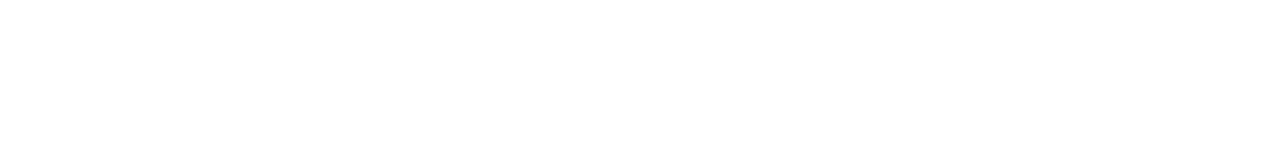
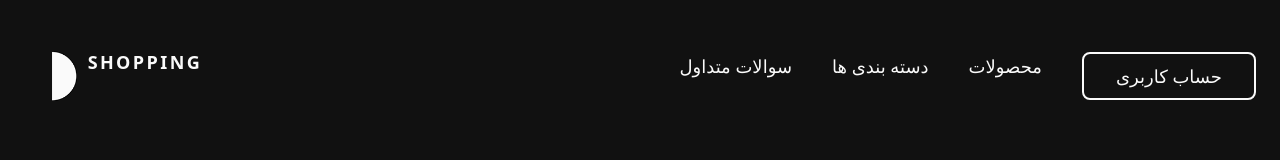
Before and after one commit to sarahkhoshaghebat/Tailwind-site, a website: page index.html in a window 1280 px wide. Drawn offline with nearby package versions, Linux system fonts and the light colour scheme; files that its build step writes are made by us from their sources.

Commit message:
Add Desing

```diff
--- a/index.html
+++ b/index.html
@@ -7,6 +7,23 @@
   <title>Tailwind Project</title>
   <script src="https://cdn.tailwindcss.com"></script>
 </head>
-<body class="overflow-x-hidden">
+<body class="overflow-x-hidden font-vazirmatn antialiased bg-[#111111] text-[#fafafa]">
+  <nav class="container mx-auto relative p-6">
+      <div class="flex  items-center justify-between space-x-20 my-6">
+        <div class="flex">
+          <img class="w-3/12" src="./images/logo.png">
+          <span class="tracking-[.15rem] pt[.0rem] pl-2 font-bold text-lg uppercase">shopping</span>
+        </div>
+        <div class="item-center space-x-10 text-lg md:flex">
+          <a href="#">سوالات متداول</a>
+          <a href="#">دسته بندی ها</a>
+          <a href="#">محصولات</a>
+          <a href="#" class="px-8 py-2 border-2 border-[#fafafa] rounded-lg hover:text-black hover:bg-[#fafafa]">حساب کاربری</a>
+        </div>
+      </div>
+  </nav>
+  <section>
+
+  </section>
 </body>
 </html>
```
